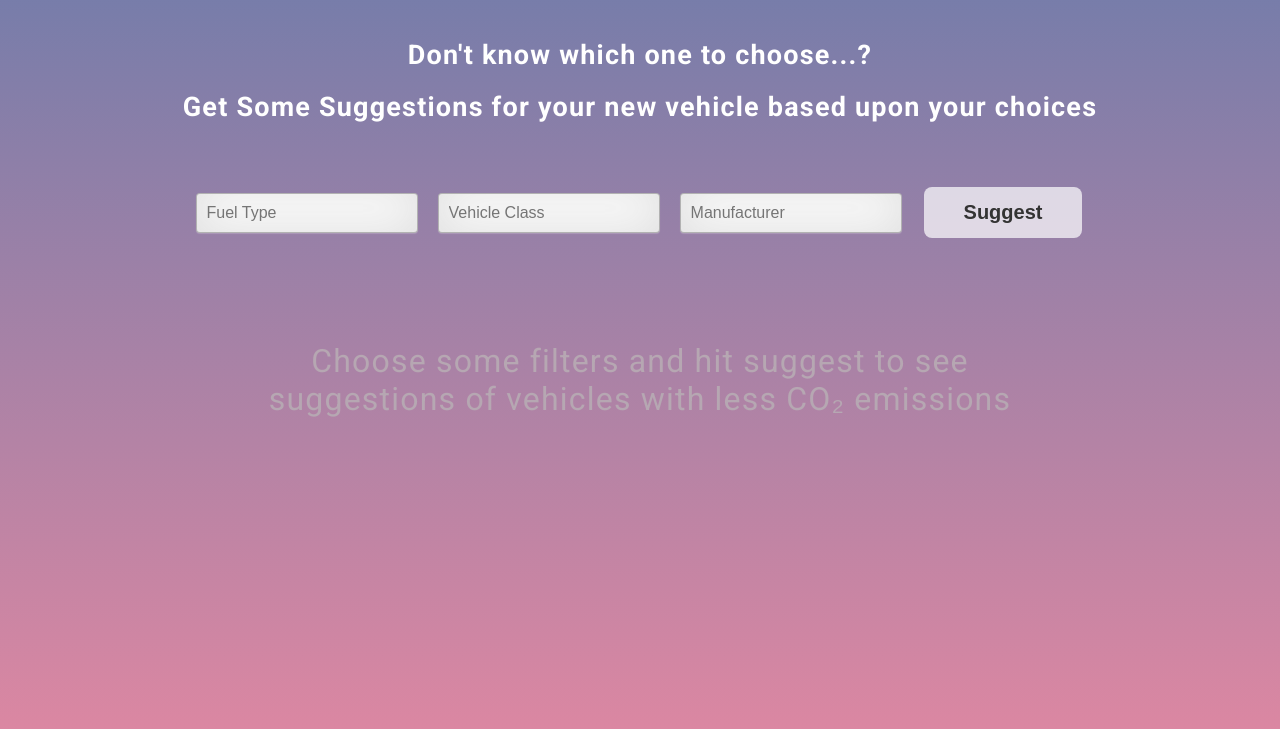
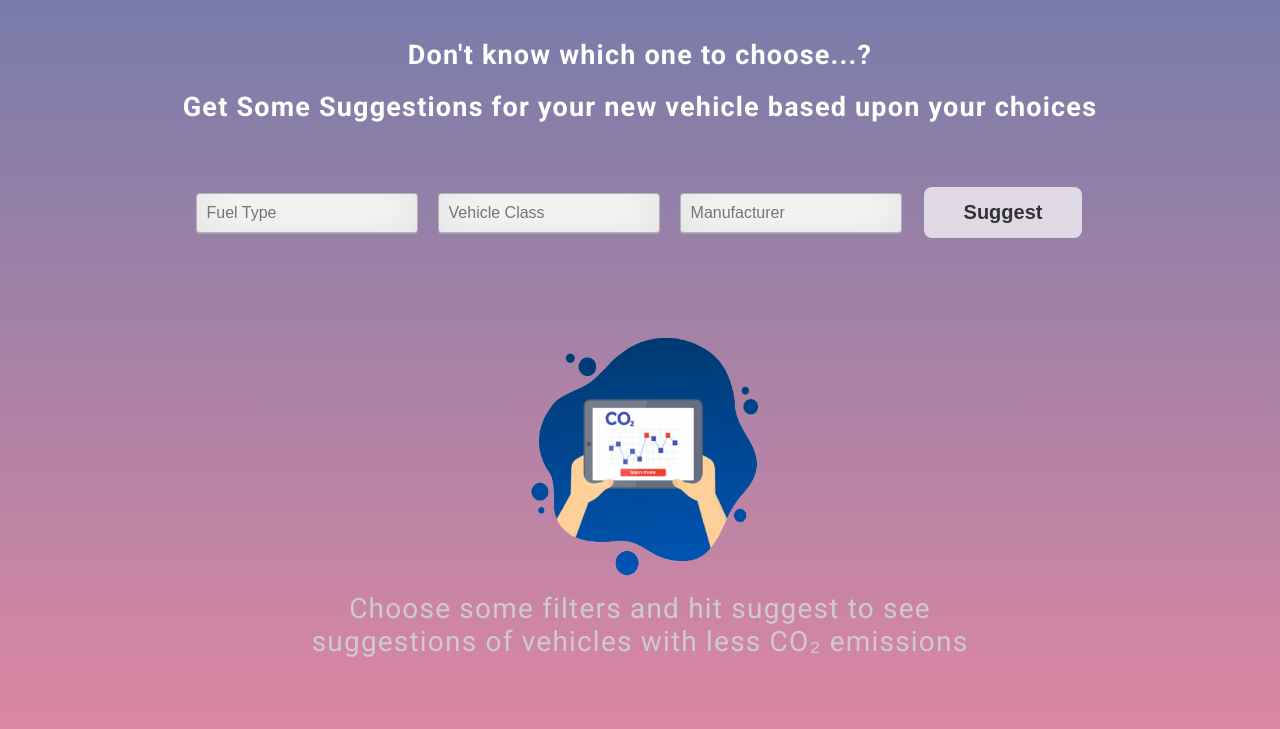
Before and after one commit to Sonali0501/CO2-Emission-Predictor, a Flask app: page / in a window 1280 px wide. Shown: the part 1441-2170 px from the top of the page. Run offline with Flask 2, Linux system fonts and the light colour scheme; parts of the project's set-up code (start-up, migrations or seed data) failed here and were passed over.

Commit message:
image added to suggestions section

```diff
--- a/static/css/style.css
+++ b/static/css/style.css
@@ -308,13 +308,20 @@ input:focus { box-shadow: inset 0 -5px 45px rgba(100,100,100,0.4), 0 1px 1px rgb
 	justify-content: center;
 }
 
+.results .no-results{
+	display: flex;
+	flex-direction: column;
+	align-items: center;
+	justify-content: center;
+}
+
 .results p{
 	padding: 0px;
     margin: 0px !important;
-    font-size: 32px;
+    font-size: 28px;
     width: 60%;
-    padding-top: 50px;
-	color: #b6a7b2;
+    /* padding-top: 50px; */
+	color: #cfcace;
 }
 
 #list {
--- a/templates/index.html
+++ b/templates/index.html
@@ -193,9 +193,10 @@
         </table>
 
       {% else %}
-
-        <p>Choose some filters and hit suggest to see suggestions of vehicles with less CO₂ emissions</p>
-
+        <div class="no-results">
+          <img src="{{ url_for('static', filename='images/co21.png') }}" height="300px" width="300px" class="image" alt="img" />
+          <p>Choose some filters and hit suggest to see suggestions of vehicles with less CO₂ emissions</p>
+        </div>
       {% endif %}
 
 
```
Also changed, not shown: static/images/cargreen.png (deleted), static/images/co21.png (added), static/images/co2_1.gif (deleted), static/images/co2_2.jpg (deleted).
